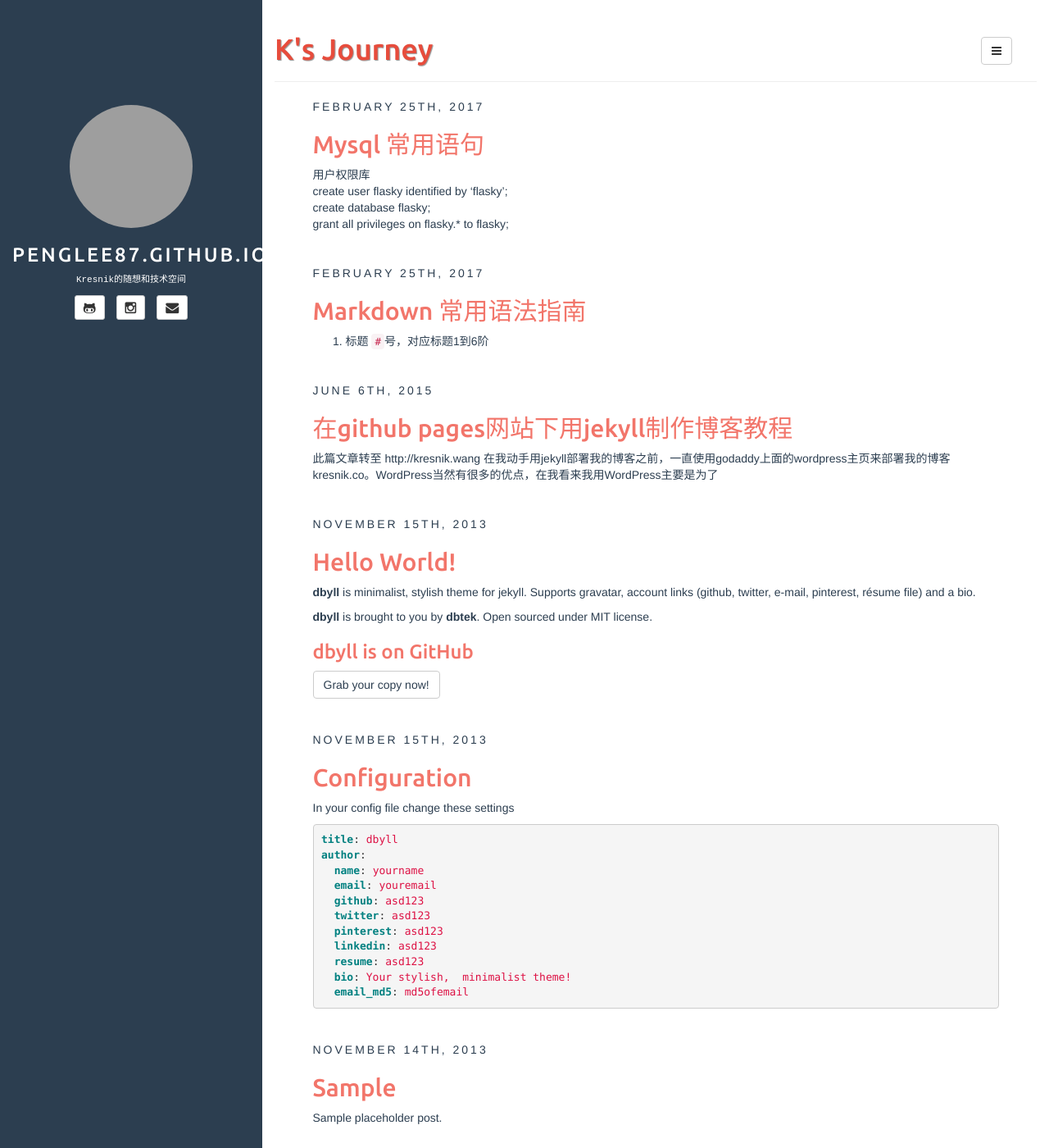
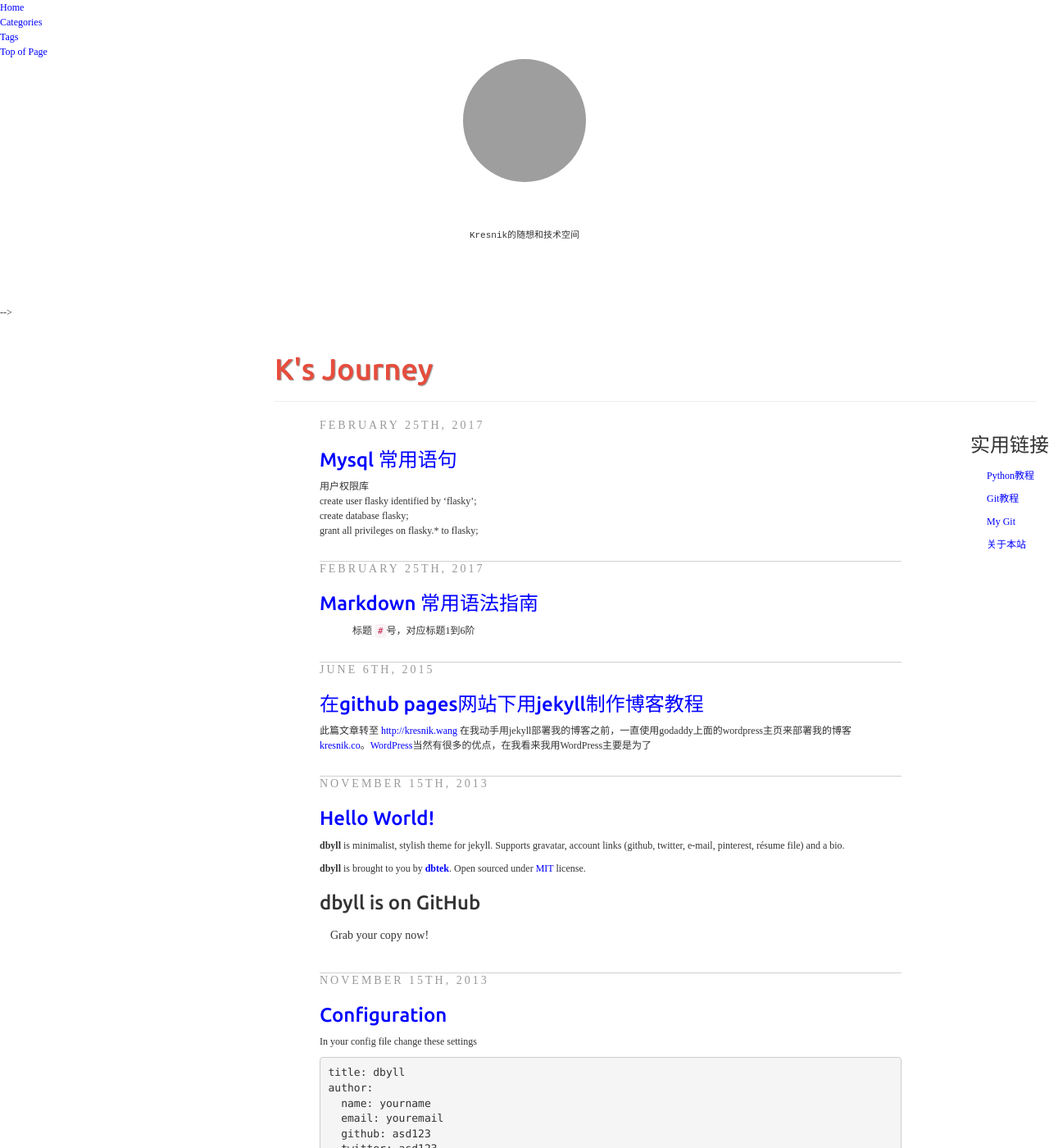
Before and after one commit to penglee87/penglee87.github.io, a Jekyll site: the page built from index.html, in a window 1280 px wide and 1400 px high. Shown: the whole window at 82% size. Built offline with Jekyll 4.4.1, drawn with Linux system fonts in a browser that asks for light colours; Markdown is read by kramdown in place of the engine named in the settings; the list of posts is cut into pages by our own code; some of the changed text lies outside the part shown; grey boxes are pictures that could not be loaded.

Commit message:
20170302

```diff
--- a/_includes/default.html
+++ b/_includes/default.html
@@ -8,8 +8,6 @@
 	{% endif %}
 	<meta name="author" content="{{ site.author.name }}">
 
-	<meta name="google-site-verification" content="s5-Z1NwXMDJag3HjKoKqPAxnIBNcpp0W38KOlE0mafM" />
-
 	<!-- Enable responsive viewport -->
 	<meta name="viewport" content="width=device-width, initial-scale=1.0">
 
@@ -18,14 +16,15 @@
 	<script src="http://html5shim.googlecode.com/svn/trunk/html5.js"></script>
 	<![endif]-->
 
-	<!-- Le styles -->
+	<!-- Le styles
 	<link href="{{ site.BASE_PATH }}/assets/resources/bootstrap/css/bootstrap.min.css" rel="stylesheet">
 	<link href="{{ site.BASE_PATH }}/assets/resources/font-awesome/css/font-awesome.min.css" rel="stylesheet">
 	<link href="{{ site.BASE_PATH }}/assets/resources/syntax/syntax.css" rel="stylesheet">
-	<link href="{{ site.BASE_PATH }}/assets/css/pygments.css" rel="stylesheet">
 	<link href="{{ site.BASE_PATH }}/assets/css/style.css" rel="stylesheet">
-
-
+	-->
+	<link href="{{ site.BASE_PATH }}/assets/resources/bootstrap/css/bootstrap.min.css" rel="stylesheet">
+	<link href="{{ site.BASE_PATH }}/assets/css/style.css" rel="stylesheet">
+	<link href="{{ site.BASE_PATH }}/assets/css/default.css" rel="stylesheet">
 	<!-- Le fav and touch icons -->
 	<!-- Update these with your own images
 	<link rel="shortcut icon" href="images/favicon.ico">
@@ -34,84 +33,42 @@
 	<link rel="apple-touch-icon" sizes="114x114" href="images/apple-touch-icon-114x114.png">
 	-->
 
-	<link rel="alternate" type="application/rss+xml" title="{{ site.name }}" href="{{ site.BASE_PATH }}/feed.xml">
 </head>
 
 <body>
-	<nav class="navbar navbar-default visible-xs" role="navigation">
-		<!-- Brand and toggle get grouped for better mobile display -->
-		<div class="navbar-header">
-			<button type="button" class="navbar-toggle" data-toggle="collapse" data-target="#bs-example-navbar-collapse-1">
-				<span class="sr-only">Toggle navigation</span>
-				<span class="icon-bar"></span>
-				<span class="icon-bar"></span>
-				<span class="icon-bar"></span>
-			</button>
-			{% if site.author.github %}
-			<a type="button" class="navbar-toggle nav-link" href="http://github.com/{{ site.author.github }}">
-				<i class="fa fa-github"></i>
-			</a>
-			{% endif %}
-			{% if site.author.instagram %}
-			<a type="button" class="navbar-toggle nav-link" href="http://instagram.com/{{ site.author.instagram}}">
-				<i class="fa fa-instagram"></i>
-			</a>
-			{% endif %}
-			{% if site.author.email %}
-			<a type="button" class="navbar-toggle nav-link" href="mailto:{{ site.author.email }}">
-				<i class="fa fa-envelope"></i>
-			</a>
-			{% endif %}
-			<a class="navbar-brand" href="{{ site.BASE_PATH }}/">
-				<img src="http://www.gravatar.com/avatar/{{site.author.email_md5}}?s=35" class="img-circle" />
-				{{ site.title }}
-				{{ site.description }}
-			</a>
-		</div>
 
-		<!-- Collect the nav links, forms, and other content for toggling -->
-		<div class="collapse navbar-collapse" id="bs-example-navbar-collapse-1">
-			<ul class="nav navbar-nav">
-				<li class="active"><a href="{{ site.BASE_PATH }}/">Home</a></li>
-				<li><a href="{{ site.BASE_PATH}}/{{ site.categories_path }}">Categories</a></li>
-				<li><a href="{{ site.BASE_PATH}}/{{ site.tags_path }}">Tags</a></li>
-				<li><a href="{{ site.BASE_PATH}}/resume">Resume</a></li>
-			</ul>
-		</div><!-- /.navbar-collapse -->
-	</nav>
 
-	<!-- nav-menu-dropdown -->
-	<div class="btn-group hidden-xs" id="nav-menu">
-		<button type="button" class="btn btn-default dropdown-toggle" data-toggle="dropdown">
-			<i class="fa fa-bars"></i>
-		</button>
-		<ul class="dropdown-menu" role="menu">
+	<!-- nav-menu-dropdown
+	<div class="btn-group hidden-xs" id="nav-menu"> -->
+	<div
+
+		<ul>
 			<li><a href="{{ site.BASE_PATH}}/"><i class="fa fa-home"></i>Home</a></li>
 			<li><a href="{{ site.BASE_PATH}}/{{ site.categories_path }}"><i class="fa fa-folder"></i>Categories</a></li>
 			<li><a href="{{ site.BASE_PATH}}/{{ site.tags_path }}"><i class="fa fa-tags"></i>Tags</a></li>
-			<li><a href="{{ site.BASE_PATH}}/resume"><i class="fa fa-user"></i>Resume</a></li>
 			<li class="divider"></li>
 			<li><a href="#"><i class="fa fa-arrow-up"></i>Top of Page</a></li>
 		</ul>
 	</div>
-
-	<div class="col-sm-3 sidebar hidden-xs">
+	<!--
+	<div class="col-sm-3 sidebar hidden-xs" style="{% if site.sidebar_background_image %}background: url({{site.sidebar_background_image}}) no-repeat !important;{% endif %}">
 		{% include sidebar.html %}
 	</div>
-
+	-->
 	<div class="col-sm-9 col-sm-offset-3">
 		{{ content }}
 
 		<footer>
 			<hr/>
 			<p>
-				&copy; {{ site.time | date: '%Y' }} {{ site.author.name }} with Jekyll. Theme: <a href="https://github.com/dbtek/dbyll">dbyll</a> by dbtek.
+				&copy; {{ site.time | date: '%Y' }} {{ site.author.name }} with <a href="http://jekyllrb.com/">Jekyll</a>. Theme: <a href="https://github.com/dbtek/dbyll">dbyll</a> by dbtek.
 			</p>
 		</footer>
 	</div>
-
+	<!--
 	<script type="text/javascript" src="{{ site.BASE_PATH }}/assets/resources/jquery/jquery.min.js"></script>
 	<script type="text/javascript" src="{{ site.BASE_PATH }}/assets/resources/bootstrap/js/bootstrap.min.js"></script>
 	<script type="text/javascript" src="{{ site.BASE_PATH }}/assets/js/app.js"></script>
+	-->
 </body>
 </html>
--- a/_includes/sidebar.html
+++ b/_includes/sidebar.html
@@ -1,7 +1,7 @@
 <!-- sidebar.html -->
 <header class="sidebar-header" role="banner">
 	<a href="{{ site.BASE_PATH }}/">
-		<img src="http://www.gravatar.com/avatar/{{site.author.email_md5}}?s=150" class="img-circle" />
+		<img src="//www.gravatar.com/avatar/{{site.author.email_md5}}?s=150" class="img-circle" />
 	</a>
 	<h3 class="title">
         <a href="{{ site.BASE_PATH }}/">{{ site.title }}</a>
@@ -23,14 +23,13 @@
 			</a>
 		</li>
 		{% endif %}
-		{% if site.author.instagram %}
+		{% if site.author.twitter %}
 		<li>
-			<a class="btn btn-default btn-sm" href="https://instagram.com/{{ site.author.instagram }}">
-				<i class="fa fa-instagram fa-lg"></i>
+			<a class="btn btn-default btn-sm" href="https://twitter.com/{{ site.author.twitter }}">
+				<i class="fa fa-twitter fa-lg"></i>
 			</a>
 		</li>
 		{% endif %}
-
 		{% if site.author.email %}
 		<li>
 			<a class="btn btn-default btn-sm" href="mailto:{{ site.author.email }}">
@@ -40,20 +39,7 @@
 		{% endif %}
 	</ul>
 	<ul id="contact-list-secondary" class="list-unstyled list-inline">
-		{% if site.author.twitter %}
-		<li>
-			<a class="btn btn-default btn-sm" href="https://twitter.com/{{ site.author.twitter }}">
-				<i class="fa fa-twitter fa-lg"></i>
-			</a>
-		</li>
-		{% endif %}
-		{% if site.author.linkedin %}
-		<li>
-			<a class="btn btn-default btn-sm" href="https://linkedin.com/pub/{{ site.author.linkedin }}">
-				<i class="fa fa-linkedin fa-lg"></i>
-			</a>
-		</li>
-		{% endif %}
+
 		<li>
 			<a class="btn btn-default btn-sm" href="{{ site.BASE_PATH }}/{{ site.rss_path }}">
 				<i class="fa fa-rss fa-lg"></i>
--- /dev/null
+++ b/assets/css/default.css
@@ -0,0 +1,301 @@
+@charset "utf-8";
+html{overflow-x: auto; overflow-y:auto;height:100%;}
+body{
+    margin:0px;
+    padding:0px;
+    font:12px/150% '微软雅黑';
+    color:#333333;
+    height:100%;
+}
+
+a {
+	text-decoration: none;
+	color:#0000FF;
+}
+/*
+a:visited {
+    text-decoration: none;
+    color: #666;
+}
+
+a:hover {
+    color:#337ab7;
+    text-decoration:underline;
+}
+
+
+a:visited {
+    color:#337ab7;
+}
+*/
+
+li{
+	list-style: none;
+}
+
+.post-date {
+	color:#999999;
+}
+
+.alert {
+	padding: 15px;
+	margin-bottom: 20px;
+	border: 1px solid transparent;
+	border-radius: 4px;
+}
+.alert-warning {
+	color: #8a6d3b;
+	background-color: #fcf8e3;
+	border-color: #faebcc;
+}
+
+.page-header {
+  padding-bottom: 9px;
+  margin: 40px 0 20px;
+  border-bottom: 1px solid #eee;
+}
+
+.form-control {
+	display: block;
+	width: 100%;
+	height: 30px;
+	padding: 6px 12px;
+	font-size: 14px;
+	line-height: 1.4;
+	color: #555;
+	background-color: #fff;
+	background-image: none;
+	border: 1px solid #ccc;
+	border-radius: 4px;
+}
+
+.form-control-content{
+	display: block;
+	width: 100%;
+	height: 240px;
+	padding: 6px 12px;
+	font-size: 14px;
+	line-height: 1.4;
+	color: #555;
+	background-color: #fff;
+	background-image: none;
+	border: 1px solid #ccc;
+	border-radius: 4px;
+}
+
+.form-control-login {
+	display: block;
+	width: 30%;
+	height: 25px;
+	padding: 6px 12px;
+	font-size: 14px;
+	color: #555;
+	background-color: #fff;
+	background-image: none;
+	border: 1px solid #ccc;
+	border-radius: 4px;
+}
+
+.btn-default {
+	color: #333;
+	background-color: #fff;
+	border-color: #ccc;
+}
+.btn {
+	display: inline-block;
+	padding: 6px 12px;
+	margin-bottom: 0;
+	font-size: 14px;
+	font-weight: 400;
+	line-height: 1.4;
+	text-align: center;
+	cursor: pointer;
+	border: 1px solid transparent;
+	border-radius: 4px;
+}
+
+
+.pagination {
+	position: relative
+	display: inline-block;
+	padding-left: 0;
+	margin: 20px 0;
+	border-radius: 4px;
+}
+
+.pagination li {
+	float:left;
+	display: inline;
+	font-size: 18px;
+}
+
+
+
+
+.header {
+	position: fixed;
+	top: 0;
+	left: 0;
+	width: 100%;
+	height: 45px;
+	background: #0767c8;
+	border-bottom: 1px solid #044e97;
+	z-index:1
+}
+
+.header-wrap{
+	width: 960px;
+	margin: 0 auto;
+}
+
+.header-nav {
+	float: left;
+	position: relative
+}
+
+.header-nav-li {
+	position: relative;
+	float: left;
+	margin-left: 0px;
+	margin-right: 40px;
+	list-style: none
+}
+
+.header-nav-link {
+	width: 54px;
+	height: 45px;
+	line-height: 45px;
+	text-align: center;
+	display: block;
+	color: #fff;
+	text-shadow: 0 1px 1px rgba(0,0,0,.12);
+	font-size: 24px
+}
+
+
+
+.header-profile {
+	float: right;
+	position: relative;
+	min-width: 120px;
+	margin-left: 0px;
+}
+
+.header-profile .header-profile-userinfo {
+	position: relative;
+	padding-left: 0px;
+	height: 45px;
+	line-height: 45px;
+	color: #fff;
+	text-decoration: none;
+	border-top: 0;
+	background: transparent;
+	box-shadow: none;
+	white-space: nowrap;
+}
+
+.header-profile a {
+	display: block;
+	width: 120px;
+	background-color: #095fb3;
+	font-size: 24px
+}
+
+
+
+.header-profile .header-dropdown {
+	top: 46px
+}
+
+.header-dropdown {
+	display: none;
+	position: absolute;
+	margin: 0px;
+	left: 0px;
+}
+
+
+.header-dropdown li {
+	margin: 0px;
+	padding-left: 0px;
+	list-style: none;
+}
+
+.header-dropdown li a {
+    padding-left: 2px;
+	display: block;
+	width: 145px;
+	height: 40px;
+	line-height: 40px;
+	color: #fff;
+	text-decoration: none;
+	border-top: 1px solid #0d5aa5;
+	box-shadow: 0 1px 1px rgba(0,0,0,.4);
+	white-space: nowrap;
+	text-overflow: ellipsis;
+	overflow: hidden;
+	cursor: pointer;
+	font-size: 16px;
+}
+
+
+.header-profile:hover .header-dropdown {
+	display: block;
+}
+
+
+.container {
+	position: relative;
+	top:0px;
+}
+
+.container-wrap{
+	width: 960px;
+	margin: 0 auto;
+}
+
+.container-side-nav {
+	float: right;
+	position: relative;
+	height: 28px;
+	line-height: 28px;
+}
+
+.container-side-nav-link {
+	position: relative;
+	margin-top:5px;
+	margin-left:15px;
+}
+
+.container-side-nav-link li{
+	position: relative;
+	padding: 0 0 0 5px;
+	display: block;
+}
+
+.container-blog a:hover{
+	text-decoration:underline;
+}
+
+/*
+.container-side-nav-link li a:visited{
+	color: #0066cc;
+}
+
+.zu-main-content {
+	float: left;
+	width: 100%
+}
+
+.zu-main-content-inner {
+	position: relative;
+	margin: 0 328px 0 0
+}
+
+.zu-main-sidebar {
+	position: relative;
+	float: left;
+	margin: 0 0 0 -270px;
+	width: 270px
+}
+*/
--- a/assets/css/pygments.css
+++ /dev/null
@@ -1,71 +0,0 @@
-.hll { background-color: #333333 }
-.c { color: #008800; font-style: italic; background-color: #0f140f } /* Comment */
-.err { color: #ffffff } /* Error */
-.esc { color: #ffffff } /* Escape */
-.g { color: #ffffff } /* Generic */
-.k { color: #fb660a; font-weight: bold } /* Keyword */
-.l { color: #ffffff } /* Literal */
-.n { color: #ffffff } /* Name */
-.o { color: #ffffff } /* Operator */
-.x { color: #ffffff } /* Other */
-.p { color: #ffffff } /* Punctuation */
-.cm { color: #008800; font-style: italic; background-color: #0f140f } /* Comment.Multiline */
-.cp { color: #ff0007; font-weight: bold; font-style: italic; background-color: #0f140f } /* Comment.Preproc */
-.c1 { color: #008800; font-style: italic; background-color: #0f140f } /* Comment.Single */
-.cs { color: #008800; font-style: italic; background-color: #0f140f } /* Comment.Special */
-.gd { color: #ffffff } /* Generic.Deleted */
-.ge { color: #ffffff } /* Generic.Emph */
-.gr { color: #ffffff } /* Generic.Error */
-.gh { color: #ffffff; font-weight: bold } /* Generic.Heading */
-.gi { color: #ffffff } /* Generic.Inserted */
-.go { color: #444444; background-color: #222222 } /* Generic.Output */
-.gp { color: #ffffff } /* Generic.Prompt */
-.gs { color: #ffffff } /* Generic.Strong */
-.gu { color: #ffffff; font-weight: bold } /* Generic.Subheading */
-.gt { color: #ffffff } /* Generic.Traceback */
-.kc { color: #fb660a; font-weight: bold } /* Keyword.Constant */
-.kd { color: #fb660a; font-weight: bold } /* Keyword.Declaration */
-.kn { color: #fb660a; font-weight: bold } /* Keyword.Namespace */
-.kp { color: #fb660a } /* Keyword.Pseudo */
-.kr { color: #fb660a; font-weight: bold } /* Keyword.Reserved */
-.kt { color: #cdcaa9; font-weight: bold } /* Keyword.Type */
-.ld { color: #ffffff } /* Literal.Date */
-.m { color: #0086f7; font-weight: bold } /* Literal.Number */
-.s { color: #0086d2 } /* Literal.String */
-.na { color: #ff0086; font-weight: bold } /* Name.Attribute */
-.nb { color: #ffffff } /* Name.Builtin */
-.nc { color: #ffffff } /* Name.Class */
-.no { color: #0086d2 } /* Name.Constant */
-.nd { color: #ffffff } /* Name.Decorator */
-.ni { color: #ffffff } /* Name.Entity */
-.ne { color: #ffffff } /* Name.Exception */
-.nf { color: #ff0086; font-weight: bold } /* Name.Function */
-.nl { color: #ffffff } /* Name.Label */
-.nn { color: #ffffff } /* Name.Namespace */
-.nx { color: #ffffff } /* Name.Other */
-.py { color: #ffffff } /* Name.Property */
-.nt { color: #fb660a; font-weight: bold } /* Name.Tag */
-.nv { color: #fb660a } /* Name.Variable */
-.ow { color: #ffffff } /* Operator.Word */
-.w { color: #888888 } /* Text.Whitespace */
-.mb { color: #0086f7; font-weight: bold } /* Literal.Number.Bin */
-.mf { color: #0086f7; font-weight: bold } /* Literal.Number.Float */
-.mh { color: #0086f7; font-weight: bold } /* Literal.Number.Hex */
-.mi { color: #0086f7; font-weight: bold } /* Literal.Number.Integer */
-.mo { color: #0086f7; font-weight: bold } /* Literal.Number.Oct */
-.sb { color: #0086d2 } /* Literal.String.Backtick */
-.sc { color: #0086d2 } /* Literal.String.Char */
-.sd { color: #0086d2 } /* Literal.String.Doc */
-.s2 { color: #0086d2 } /* Literal.String.Double */
-.se { color: #0086d2 } /* Literal.String.Escape */
-.sh { color: #0086d2 } /* Literal.String.Heredoc */
-.si { color: #0086d2 } /* Literal.String.Interpol */
-.sx { color: #0086d2 } /* Literal.String.Other */
-.sr { color: #0086d2 } /* Literal.String.Regex */
-.s1 { color: #0086d2 } /* Literal.String.Single */
-.ss { color: #0086d2 } /* Literal.String.Symbol */
-.bp { color: #ffffff } /* Name.Builtin.Pseudo */
-.vc { color: #fb660a } /* Name.Variable.Class */
-.vg { color: #fb660a } /* Name.Variable.Global */
-.vi { color: #fb660a } /* Name.Variable.Instance */
-.il { color: #0086f7; font-weight: bold } /* Literal.Number.Integer.Long */
--- a/index.html
+++ b/index.html
@@ -3,9 +3,27 @@ layout: page
 tagline:
 ---
 
+
+<div class="container container-wrap ">
+
+    <div class="container-side-nav">
+        <h3>实用链接</h3>
+        <div class="container-side-nav-link">
+            <li><a target="_blank"
+                   href="http://www.liaoxuefeng.com/wiki/0014316089557264a6b348958f449949df42a6d3a2e542c000">Python教程</a>
+            </li>
+            <li><a target="_blank"
+                   href="http://www.liaoxuefeng.com/wiki/0013739516305929606dd18361248578c67b8067c8c017b000">Git教程</a>
+            </li>
+            <li><a target="_blank" href="https://github.com/penglee87">My Git</a></li>
+            <li><a target="_blank" href="{{ url_for('.blog', id=1) }}">关于本站</a></li>
+        </div>
+    </div>
+
+
+    <ul style="float:left;width:750px;">
         {% for post in paginator.posts %}
-
-<article class="home">
+          <div class="container-blog">
 
   <span class="post-date">
     {% assign d = post.date | date: "%d" | plus:'0' %}
@@ -18,12 +36,8 @@ tagline:
     {% endcase %}
     {{ post.date | date: "%Y" }}
   </span>
-
-  <h2>
-    <a href="{{ site.BASE_PATH }}{{ post.url }}">{{ post.title }}</a>
-  </h2>
-
-  <div>
+          <h3><a href="{{ site.BASE_PATH }}{{ post.url }}" target="_blank">{{ post.title }}</a></h3>
+            <p>
             {% if post.fullview %}
             {{ post.content }}
             {% else %}
@@ -35,12 +49,19 @@ tagline:
             {{ post.excerpt }}
             {% endif %}
             {% endif %}
+            </p>
+
+            <br>
+            <div style="width:100%;border-bottom:1px solid #D0D0D0;height:0px;"></div>
+
           </div>
 
-</article>
         {% endfor %}
-<hr/>
+    </ul>
 
+<br clear="all">
+
+<!-- 分页链接 -->
 <ul class="pager">
 
   {% if paginator.previous_page %}
```
Also changed, not shown: _includes/google_analytics.html (deleted, +0 -10 lines), _includes/post.html (+0 -56 lines). Lines whose indentation alone changed are shown as unchanged.
